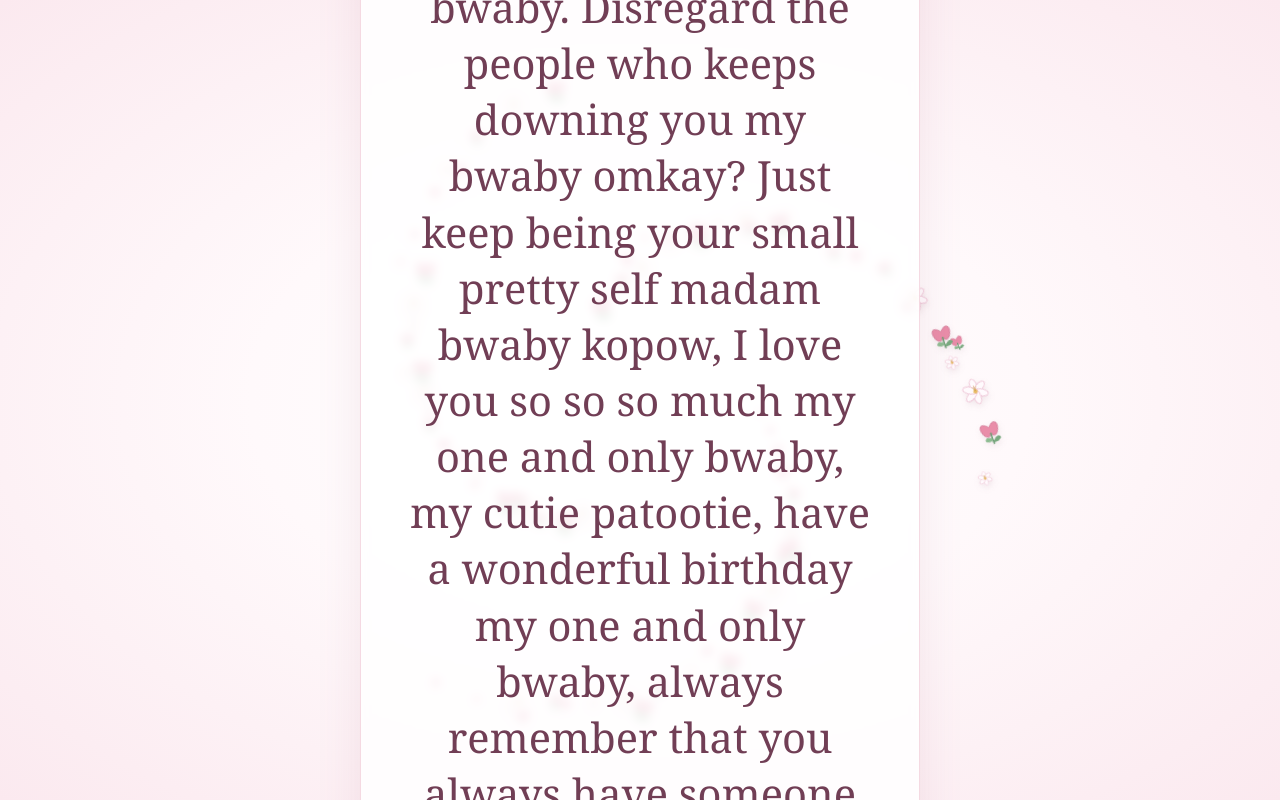
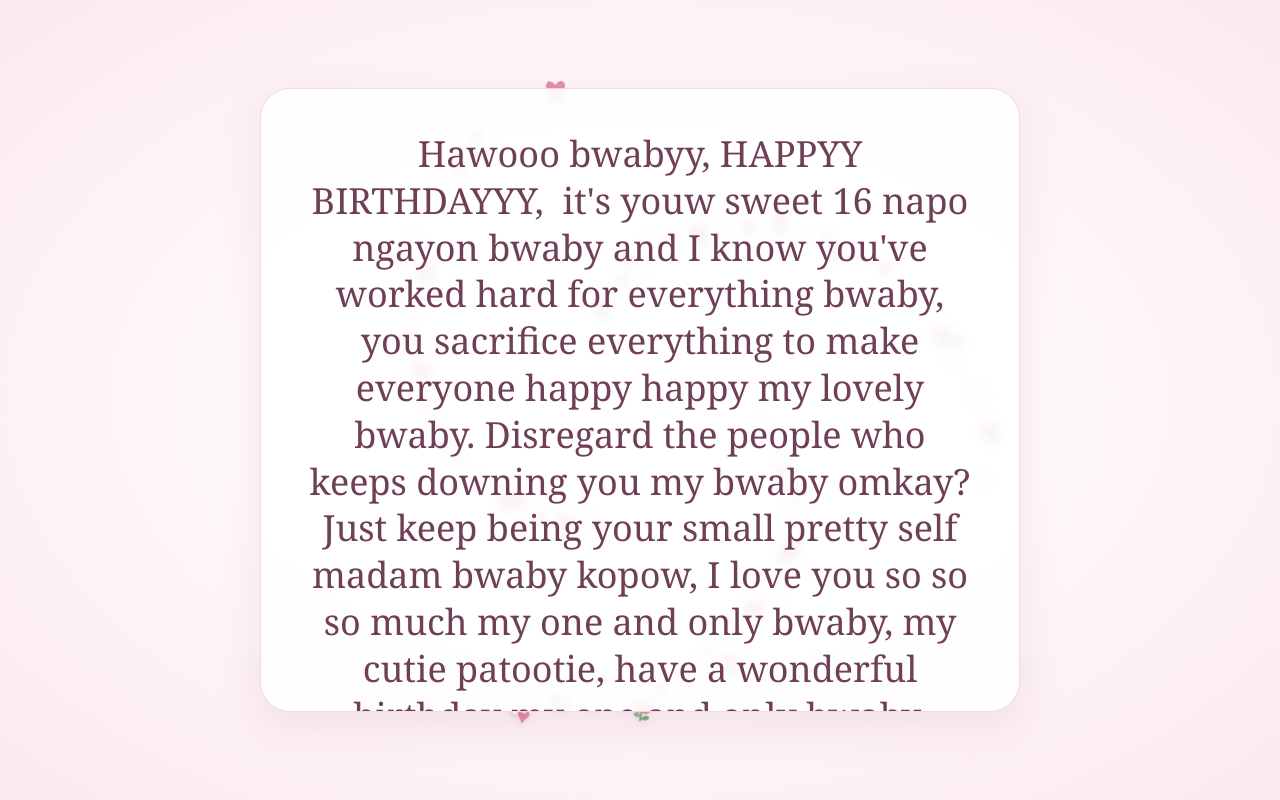
Before and after one commit to akiatanamandyian0206-sketch/ANGOL, a plain HTML site: page index.html in a window 1280 px wide. Shown: the top 800 px of the page. Drawn offline with Linux system fonts and the light colour scheme.

Commit message:
Refactor index.html for improved structure and clarity

```diff
--- a/index.html
+++ b/index.html
@@ -6,192 +6,73 @@
 <meta name="theme-color" content="#fff7f8">
 <title>A Little Garden</title>
 <style>
-    :root {
-      --ink: #713e55;
-      --accent: #d9799c;
-    }
-
-    * { box-sizing: border-box; }
-
-    html, body {
-      width: 100%;
-      min-height: 100%;
-      margin: 0;
-    }
-
-    body {
-      min-height: 100vh;
-      min-height: 100svh;
-      overflow: hidden;
-      display: grid;
-      place-items: center;
-      padding: max(12px, env(safe-area-inset-top))
-               max(12px, env(safe-area-inset-right))
-               max(12px, env(safe-area-inset-bottom))
-               max(12px, env(safe-area-inset-left));
-      font-family: Georgia, "Times New Roman", serif;
-      color: var(--ink);
-      background: radial-gradient(ellipse at center, #fff 0%, #fff9fb 43%, #fbe9ef 100%);
-    }
-
-    .garden {
-      position: relative;
-      width: min(100%, 1000px);
-      height: min(88vh, 760px);
-      height: min(88svh, 760px);
-      min-height: 340px;
-      display: grid;
-      place-items: center;
-      isolation: isolate;
-    }
-
-    .message-card {
-      position: relative;
-      z-index: 2;
-      width: clamp(220px, 62%, 560px);
-      min-height: clamp(150px, 26vh, 240px);
-      padding: clamp(20px, 4vw, 46px);
-      display: grid;
-      place-items: center;
-      text-align: center;
-      border: 1px solid rgba(217, 121, 156, .28);
-      border-radius: clamp(18px, 3vw, 30px);
-      background: rgba(255, 255, 255, .84);
-      box-shadow: 0 15px 45px rgba(159, 91, 119, .12);
-      backdrop-filter: blur(5px);
-      overflow-wrap: anywhere;
-    }
-
-    #message {
-      margin: 0;
-      max-width: 100%;
-      white-space: pre-wrap;
-      overflow-wrap: anywhere;
-      font-size: clamp(1.25rem, 4vw, 2.6rem);
-      line-height: 1.35;
-      font-weight: normal;
-    }
-
-    .decoration {
-      position: absolute;
-      z-index: 1;
-      user-select: none;
-      -webkit-user-select: none;
-      pointer-events: none;
-      animation: drift var(--duration, 7s) ease-in-out infinite alternate;
-      animation-delay: var(--delay, 0s);
-      transform: rotate(var(--rotation, 0deg));
-      filter: drop-shadow(0 3px 3px rgba(120, 70, 90, .10));
-    }
-
-    .heart { color: #e88baa; font-family: Arial, sans-serif; }
-    .flower { width: var(--size, 34px); height: var(--size, 34px); }
-
-    @keyframes drift {
-      from { translate: 0 -4px; }
-      to { translate: 0 6px; }
-    }
-
-    /* Phones */
-    @media (max-width: 600px) {
-      .garden {
-        width: 100%;
-        height: 88svh;
-        min-height: 320px;
-      }
-      .message-card {
-        width: 68%;
-        min-height: 150px;
-        padding: 22px 16px;
-      }
-      #message { font-size: clamp(1.15rem, 5vw, 1.8rem); }
-    }
-
-    /* Tablets */
-    @media (min-width: 601px) and (max-width: 1024px) {
-      .garden {
-        width: 96%;
-        height: 86svh;
-      }
-      .message-card { width: 64%; }
-      #message { font-size: clamp(1.7rem, 3.5vw, 2.5rem); }
-    }
-
-    /* Short landscape screens */
-    @media (max-height: 500px) {
-      .garden { height: 94svh; min-height: 260px; }
-      .message-card { min-height: 125px; padding: 16px; }
-      #message { font-size: clamp(1.1rem, 4vh, 1.8rem); }
-    }
-
-    @media (prefers-reduced-motion: reduce) {
-      .decoration { animation: none; }
-    }
+:root{--ink:#713e55;--accent:#d9799c}
+*{box-sizing:border-box}
+html,body{width:100%;min-height:100%;margin:0}
+body{min-height:100vh;min-height:100svh;overflow:hidden;display:grid;place-items:center;padding:max(10px,env(safe-area-inset-top)) max(10px,env(safe-area-inset-right)) max(10px,env(safe-area-inset-bottom)) max(10px,env(safe-area-inset-left));font-family:Georgia,"Times New Roman",serif;color:var(--ink);background:radial-gradient(ellipse at center,#fff 0%,#fff9fb 43%,#fbe9ef 100%)}
+.garden{position:relative;width:min(100%,1000px);height:min(88vh,760px);height:min(88svh,760px);min-height:260px;display:grid;place-items:center;isolation:isolate}
+.message-card{position:relative;z-index:2;width:min(90%,760px);height:min(78vh,680px);height:min(78svh,680px);min-height:160px;padding:clamp(14px,3.5vw,42px);display:grid;place-items:center;text-align:center;border:1px solid rgba(217,121,156,.28);border-radius:clamp(16px,3vw,30px);background:rgba(255,255,255,.88);box-shadow:0 15px 45px rgba(159,91,119,.12);backdrop-filter:blur(5px);overflow:hidden}
+#message{width:100%;max-height:100%;margin:0;white-space:pre-wrap;overflow-wrap:anywhere;word-break:normal;font-size:clamp(13px,3.5vw,34px);line-height:1.3;font-weight:normal}
+.decoration{position:absolute;z-index:1;user-select:none;-webkit-user-select:none;pointer-events:none;animation:drift var(--duration,7s) ease-in-out infinite alternate;animation-delay:var(--delay,0s);transform:rotate(var(--rotation,0deg));filter:drop-shadow(0 3px 3px rgba(120,70,90,.10))}
+.heart{color:#e88baa;font-family:Arial,sans-serif}
+.flower{width:var(--size,34px);height:var(--size,34px)}
+@keyframes drift{from{translate:0 -4px}to{translate:0 6px}}
+@media(max-width:600px){.garden{width:100%;height:94svh;min-height:250px}.message-card{width:92%;height:82svh;min-height:150px;padding:14px}#message{font-size:clamp(12px,4vw,25px);line-height:1.25}}
+@media(min-width:601px) and (max-width:1024px){.garden{width:96%;height:88svh}.message-card{width:82%;height:78svh}#message{font-size:clamp(15px,3vw,30px)}}
+@media(max-height:500px){.garden{height:96svh;min-height:220px}.message-card{height:88svh;min-height:130px;padding:10px 16px}#message{line-height:1.18}}
+@media(prefers-reduced-motion:reduce){.decoration{animation:none}}
 </style>
 </head>
 <body>
 <main class="garden" id="garden" aria-label="A decorative garden with a message">
-    <section class="message-card">
-      <h1 id="message"></h1>
-    </section>
+<section class="message-card" id="messageCard"><h1 id="message"></h1></section>
 </main>
+<script>
+/* Edit your message here. It can only be changed by editing this code. */
+const MESSAGE = "Hawooo bwabyy, HAPPYY BIRTHDAYYY,  it's youw sweet 16 napo ngayon bwaby and I know you've worked hard for everything bwaby, you sacrifice everything to make everyone happy happy my lovely bwaby. Disregard the people who keeps downing you my bwaby omkay? Just keep being your small pretty self madam bwaby kopow, I love you so so so much my one and only bwaby, my cutie patootie, have a wonderful birthday my one and only bwaby, always remember that you always have someone caring for you and want you to do your best and keep doing that, I LOVE YOUUUUUUUUUUU SOW SOW SOWOWOWOWOWOWO MACHHHHHOOOOOO MOREEEE";
+const DECORATION_COUNT = 84;
+const messageElement=document.getElementById("message");
+const messageCard=document.getElementById("messageCard");
+const garden=document.getElementById("garden");
+messageElement.textContent=MESSAGE;
 
-  <script>
-    const MESSAGE = "Hawooo bwabyy, HAPPYY BIRTHDAYYY,  it's youw sweet 16 napo ngayon bwaby and I know you've worked hard for everything bwaby, you sacrifice everything to make everyone happy happy my lovely bwaby. Disregard the people who keeps downing you my bwaby omkay? Just keep being your small pretty self madam bwaby kopow, I love you so so so much my one and only bwaby, my cutie patootie, have a wonderful birthday my one and only bwaby, always remember that you always have someone caring for you and want you to do your best and keep doing that, I LOVE YOUUUUUUUUUUU SOW SOW SOWOWOWOWOWOWO MACHHHHHOOOOOO MOREEEE";
+/* Shrink the text to fit the available card space on each screen size. */
+function fitMessage(){
+  let size=Math.min(36,Math.max(16,window.innerWidth*.055));
+  const minSize=12;
+  messageElement.style.fontSize=size+"px";
+  messageCard.style.overflowY="hidden";
+  messageElement.style.maxHeight="100%";
+  while(size>minSize && (messageElement.scrollHeight>messageElement.clientHeight+1 || messageElement.scrollWidth>messageElement.clientWidth+1)){
+    size-=.5;
+    messageElement.style.fontSize=size+"px";
+  }
+  /* If the message is exceptionally long, allow scrolling instead of hiding its ending. */
+  if(messageElement.scrollHeight>messageElement.clientHeight+1 || messageElement.scrollWidth>messageElement.clientWidth+1){
+    messageCard.style.overflowY="auto";
+    messageElement.style.maxHeight="none";
+  }
+}
+window.addEventListener("load",fitMessage);
+window.addEventListener("resize",fitMessage);
+window.addEventListener("orientationchange",()=>setTimeout(fitMessage,150));
+if("ResizeObserver" in window)new ResizeObserver(fitMessage).observe(messageCard);
 
-    const DECORATION_COUNT = 84;
-
-    document.getElementById("message").textContent = MESSAGE;
-
-    const garden = document.getElementById("garden");
-
-    const lily = `
-      <svg class="flower" viewBox="0 0 100 100" aria-hidden="true">
-        <g fill="#fffafd" stroke="#e7a6c0" stroke-width="2">
-          <ellipse cx="50" cy="29" rx="13" ry="27"/>
-          <ellipse cx="50" cy="29" rx="13" ry="27" transform="rotate(60 50 50)"/>
-          <ellipse cx="50" cy="29" rx="13" ry="27" transform="rotate(120 50 50)"/>
-          <ellipse cx="50" cy="29" rx="13" ry="27" transform="rotate(180 50 50)"/>
-          <ellipse cx="50" cy="29" rx="13" ry="27" transform="rotate(240 50 50)"/>
-          <ellipse cx="50" cy="29" rx="13" ry="27" transform="rotate(300 50 50)"/>
-        </g>
-        <circle cx="50" cy="50" r="8" fill="#e9bd67"/>
-        <g stroke="#c99b48" stroke-width="2" stroke-linecap="round">
-          <path d="M50 47 L43 33 M50 47 L57 33 M50 47 L50 29"/>
-        </g>
-      </svg>`;
-
-    const tulip = `
-      <svg class="flower" viewBox="0 0 100 100" aria-hidden="true">
-        <path d="M50 43 C28 20 17 36 27 59 C33 73 44 74 50 64 C56 74 67 73 73 59 C83 36 72 20 50 43Z"
-          fill="#e98da9" stroke="#cc6d8d" stroke-width="2"/>
-        <path d="M50 62 Q48 79 50 94" fill="none" stroke="#6f9d76" stroke-width="5" stroke-linecap="round"/>
-        <path d="M49 79 Q29 65 27 82 Q37 91 49 84" fill="#8dbb91"/>
-        <path d="M51 86 Q70 67 76 83 Q66 94 51 91" fill="#79aa80"/>
-      </svg>`;
-
-    for (let i = 0; i < DECORATION_COUNT; i++) {
-      const item = document.createElement("span");
-      const isHeart = i % 3 === 0;
-      const angle = i * 2.399963;
-      const radius = 105 + (i % 7) * 29 + Math.floor(i / 7) * 3;
-      const x = 50 + Math.cos(angle) * radius / 9;
-      const y = 50 + Math.sin(angle) * radius / 6.3;
-
-      item.className = "decoration " + (isHeart ? "heart" : "flower");
-      item.style.left = `${Math.max(2, Math.min(94, x))}%`;
-      item.style.top = `${Math.max(2, Math.min(92, y))}%`;
-      item.style.setProperty("--size", `${15 + (i % 4) * 6}px`);
-      item.style.setProperty("--duration", `${5 + (i % 6)}s`);
-      item.style.setProperty("--delay", `${-(i % 8)}s`);
-      item.style.setProperty("--rotation", `${(i * 31) % 50 - 25}deg`);
-
-      if (isHeart) {
-        item.textContent = "♥";
-        item.style.fontSize = `${12 + (i % 4) * 4}px`;
-      } else {
-        item.innerHTML = i % 2 === 0 ? lily : tulip;
-      }
+const lily=`<svg class="flower" viewBox="0 0 100 100" aria-hidden="true"><g fill="#fffafd" stroke="#e7a6c0" stroke-width="2"><ellipse cx="50" cy="29" rx="13" ry="27"/><ellipse cx="50" cy="29" rx="13" ry="27" transform="rotate(60 50 50)"/><ellipse cx="50" cy="29" rx="13" ry="27" transform="rotate(120 50 50)"/><ellipse cx="50" cy="29" rx="13" ry="27" transform="rotate(180 50 50)"/><ellipse cx="50" cy="29" rx="13" ry="27" transform="rotate(240 50 50)"/><ellipse cx="50" cy="29" rx="13" ry="27" transform="rotate(300 50 50)"/></g><circle cx="50" cy="50" r="8" fill="#e9bd67"/><g stroke="#c99b48" stroke-width="2" stroke-linecap="round"><path d="M50 47 L43 33 M50 47 L57 33 M50 47 L50 29"/></g></svg>`;
+const tulip=`<svg class="flower" viewBox="0 0 100 100" aria-hidden="true"><path d="M50 43 C28 20 17 36 27 59 C33 73 44 74 50 64 C56 74 67 73 73 59 C83 36 72 20 50 43Z" fill="#e98da9" stroke="#cc6d8d" stroke-width="2"/><path d="M50 62 Q48 79 50 94" fill="none" stroke="#6f9d76" stroke-width="5" stroke-linecap="round"/><path d="M49 79 Q29 65 27 82 Q37 91 49 84" fill="#8dbb91"/><path d="M51 86 Q70 67 76 83 Q66 94 51 91" fill="#79aa80"/></svg>`;
+for(let i=0;i<DECORATION_COUNT;i++){
+  const item=document.createElement("span"),isHeart=i%3===0,angle=i*2.399963;
+  const radius=105+(i%7)*29+Math.floor(i/7)*3;
+  const x=50+Math.cos(angle)*radius/9,y=50+Math.sin(angle)*radius/6.3;
+  item.className="decoration "+(isHeart?"heart":"flower");
+  item.style.left=`${Math.max(2,Math.min(94,x))}%`;
+  item.style.top=`${Math.max(2,Math.min(92,y))}%`;
+  item.style.setProperty("--size",`${15+(i%4)*6}px`);
+  item.style.setProperty("--duration",`${5+(i%6)}s`);
+  item.style.setProperty("--delay",`${-(i%8)}s`);
+  item.style.setProperty("--rotation",`${(i*31)%50-25}deg`);
+  if(isHeart){item.textContent="♥";item.style.fontSize=`${12+(i%4)*4}px`;}
+  else item.innerHTML=i%2===0?lily:tulip;
   garden.appendChild(item);
 }
 </script>
```
Lines whose indentation alone changed are shown as unchanged.
